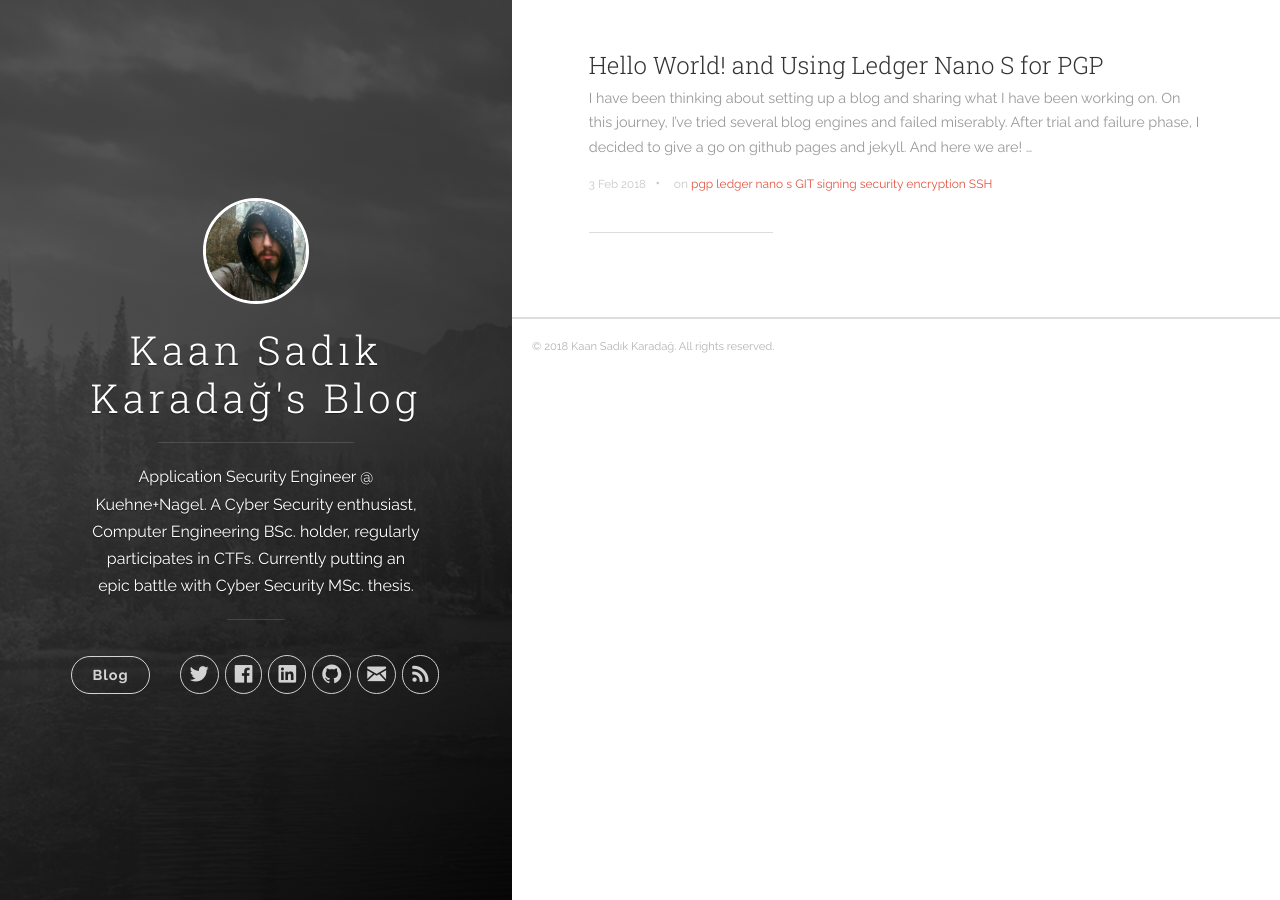
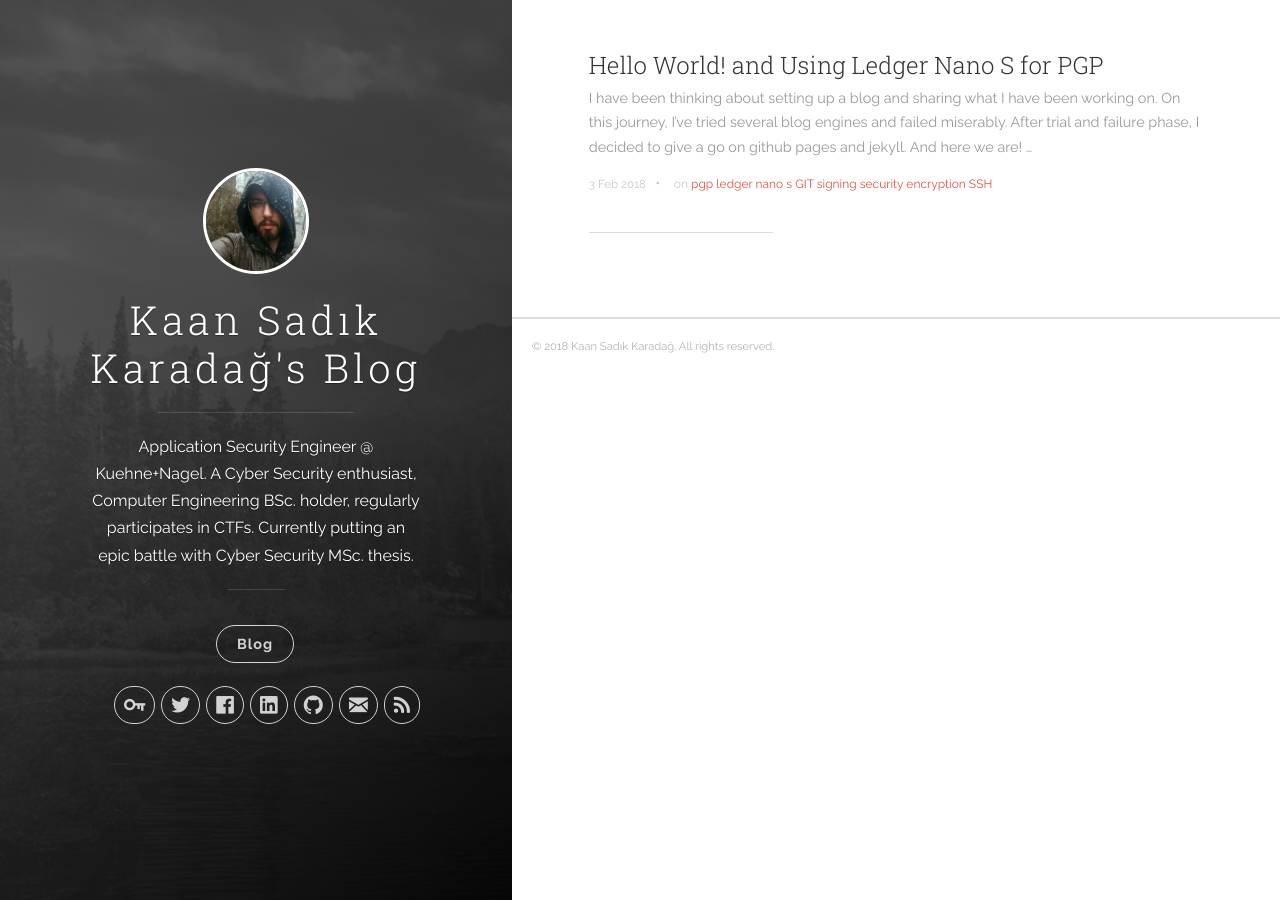
Before and after one commit to massimotamos/massimotamos.github.io, a Jekyll site: the page built from index.html, in a window 1280 px wide. Built offline with Jekyll 4.4.1, drawn with Linux system fonts in a browser that asks for light colours; the list of posts is cut into pages by our own code.

Commit message:
PubKey added

```diff
--- a/_config.yml
+++ b/_config.yml
@@ -12,6 +12,7 @@ author:
   facebook_username: kaansk
   github_username:  kaansk
   linkedin_username:  kaansk
+  pgpkey: 'https://pgp.mit.edu/pks/lookup?op=get&search=0xEE2DF9C09F2DB8D4'
 
 defaults:
   -
--- a/_includes/header.html
+++ b/_includes/header.html
@@ -26,6 +26,16 @@
 
           <nav class="cover-navigation navigation--social">
             <ul class="navigation">
+
+
+	    {% if site.author.pgpkey %}
+              <li class="navigation__item">
+              <a href="{{ site.author.pgpkey }}" title="{{ site.author.name }} PubKey" target="_blank">
+                <i class="icon icon-key"></i>
+                <span class="label">Public Key</span>
+              </a>
+            </li>
+	    {% endif %}
 
             {% if site.author.twitter_username %}
               <!-- Twitter -->
@@ -77,6 +87,7 @@
               </li>
             {% endif %}
 
+
             <!-- RSS -->
             <li class="navigation__item">
               <a href="{{ site.baseurl }}/feed.xml" title="Subscribe" target="_blank">
```
